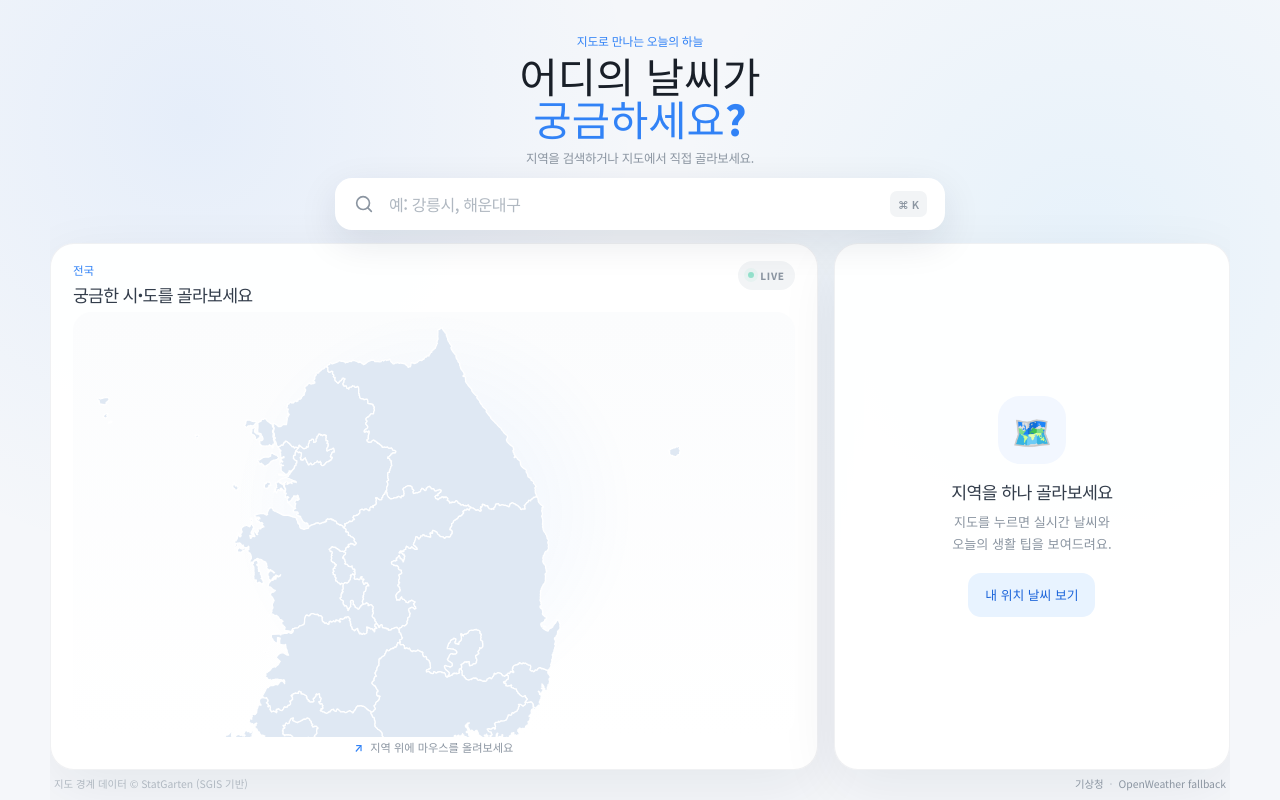
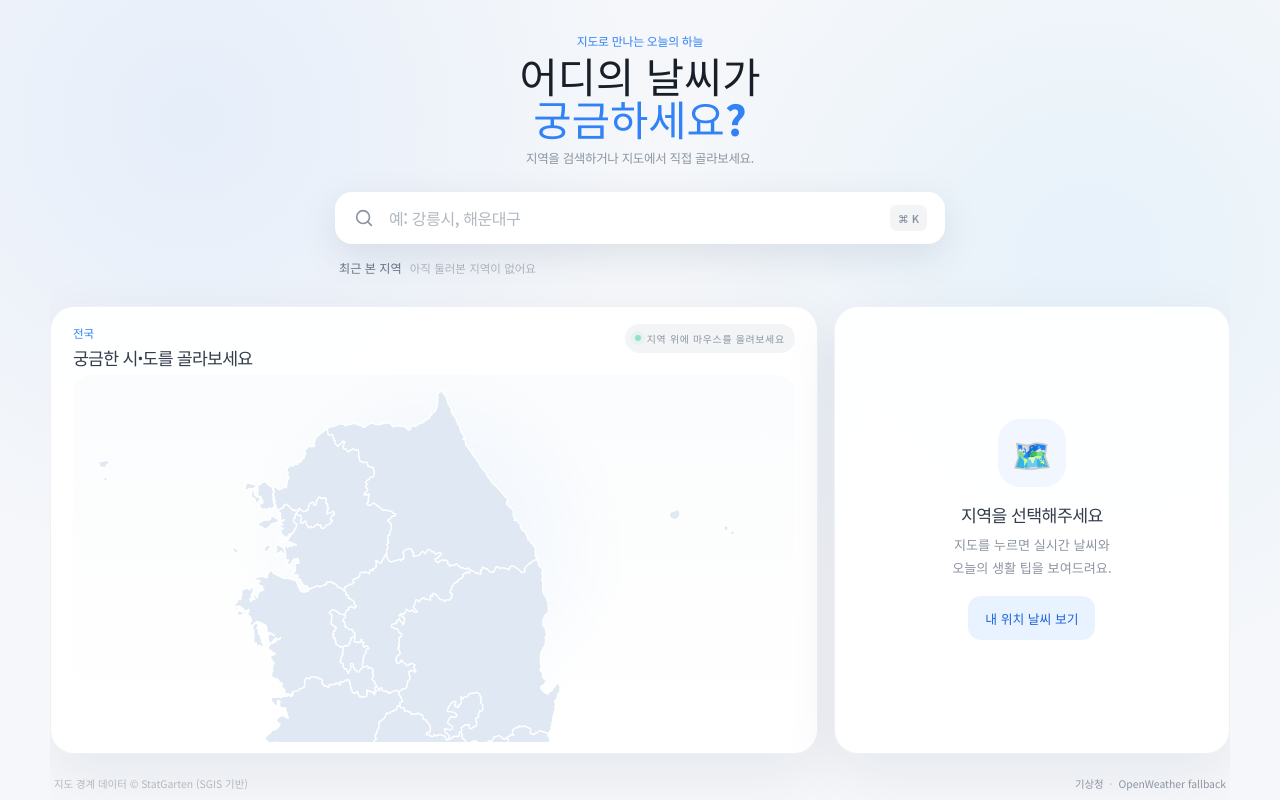
Before and after one commit to chaeeunwang/skala-vue, a Vue app: page / in a window 1280 px wide. Built offline with nearby package versions, Linux system fonts and the light colour scheme.

Commit message:
feat: refine map intro and recent regions

```diff
--- a/src/App.vue
+++ b/src/App.vue
@@ -188,6 +188,18 @@ const openSavedRegion = (item) => {
   if (province) selectDistrict(province, item.district)
 }
 
+const removeRecentRegion = (target) => {
+  recentRegions.value = recentRegions.value.filter(
+    (item) => item.provinceId !== target.provinceId || item.district !== target.district,
+  )
+
+  if (recentRegions.value.length) {
+    localStorage.setItem(RECENT_KEY, JSON.stringify(recentRegions.value))
+  } else {
+    localStorage.removeItem(RECENT_KEY)
+  }
+}
+
 const toggleFavorite = () => {
   if (!selectedProvince.value || !selectedDistrict.value) return
   const target = { provinceId: selectedProvince.value.id, district: selectedDistrict.value }
@@ -240,7 +252,7 @@ const handleSearchShortcut = (event) => {
 onMounted(() => {
   loadSearchIndex()
   document.addEventListener('keydown', handleSearchShortcut)
-  const introDelay = window.matchMedia('(prefers-reduced-motion: reduce)').matches ? 0 : 520
+  const introDelay = window.matchMedia('(prefers-reduced-motion: reduce)').matches ? 0 : 800
   introTimer = window.setTimeout(() => {
     isIntroComplete.value = true
   }, introDelay)
@@ -291,16 +303,32 @@ onUnmounted(() => {
         </ul>
       </div>
 
-      <div v-if="favorites.length || recentRegions.length" class="quick-regions">
-        <span>{{ favorites.length ? '즐겨찾는 지역' : '최근 본 지역' }}</span>
-        <button
+      <div class="quick-regions">
+        <span class="quick-regions-label">{{
+          favorites.length ? '즐겨찾는 지역' : '최근 본 지역'
+        }}</span>
+        <span v-if="!favorites.length && !recentRegions.length" class="quick-regions-empty">
+          아직 둘러본 지역이 없어요
+        </span>
+        <template
           v-for="item in (favorites.length ? favorites : recentRegions).slice(0, 4)"
           :key="`${item.provinceId}-${item.district}`"
-          type="button"
-          @click="openSavedRegion(item)"
         >
-          {{ item.district }}
-        </button>
+          <button v-if="favorites.length" type="button" @click="openSavedRegion(item)">
+            {{ item.district }}
+          </button>
+          <span v-else class="recent-region-chip">
+            <button type="button" @click="openSavedRegion(item)">{{ item.district }}</button>
+            <button
+              class="remove-recent-button"
+              type="button"
+              :aria-label="`${item.district} 최근 기록 삭제`"
+              @click="removeRecentRegion(item)"
+            >
+              ×
+            </button>
+          </span>
+        </template>
       </div>
     </section>
 
@@ -322,7 +350,7 @@ onUnmounted(() => {
             </nav>
             <h2 id="map-title">{{ mapGuide }}</h2>
           </div>
-          <span class="live-pill"><i></i> LIVE</span>
+          <span class="live-pill"><i></i> 지역 위에 마우스를 올려보세요</span>
         </div>
 
         <div class="map-stage" :class="{ 'is-drilled': selectedProvince }">
@@ -353,7 +381,7 @@ onUnmounted(() => {
             <span aria-hidden="true">←</span> 전국 지도
           </button>
         </div>
-        <p class="map-hint"><span aria-hidden="true">↗</span> 지역 위에 마우스를 올려보세요</p>
+        <!-- <p class="map-hint"><span aria-hidden="true">↗</span> 지역 위에 마우스를 올려보세요</p> -->
       </section>
 
       <aside class="weather-panel" aria-live="polite">
@@ -432,7 +460,7 @@ onUnmounted(() => {
 
         <div v-else class="panel-state empty-state">
           <span class="state-emoji" aria-hidden="true">🗺️</span>
-          <strong>지역을 하나 골라보세요</strong>
+          <strong>지역을 선택해주세요</strong>
           <p>지도를 누르면 실시간 날씨와<br />오늘의 생활 팁을 보여드려요.</p>
           <button type="button" @click="useMyLocation">내 위치 날씨 보기</button>
         </div>
--- a/src/assets/main.css
+++ b/src/assets/main.css
@@ -241,12 +241,26 @@ button:disabled {
 
 .quick-regions {
   display: flex;
+  width: 100%;
+  min-height: 28px;
   align-items: center;
-  justify-content: center;
-  gap: 7px;
-  margin-top: 14px;
+  justify-content: flex-start;
+  gap: 8px;
+  margin-top: 10px;
+  padding: 0 4px;
   color: #8b95a1;
   font-size: 0.76rem;
+}
+
+.quick-regions-label {
+  flex: 0 0 auto;
+  color: #6b7684;
+  font-weight: 700;
+}
+
+.quick-regions-empty {
+  color: #b0b8c1;
+  font-size: 0.72rem;
 }
 
 .quick-regions button {
@@ -265,6 +279,37 @@ button:disabled {
 .quick-regions button:hover {
   background: var(--blue-soft);
   color: var(--blue);
+}
+
+.recent-region-chip {
+  display: inline-flex;
+  align-items: center;
+  border-radius: 999px;
+  background: #e9edf2;
+  transition: background 150ms ease;
+}
+
+.recent-region-chip:hover {
+  background: var(--blue-soft);
+}
+
+.quick-regions .recent-region-chip > button {
+  background: transparent;
+}
+
+.quick-regions .recent-region-chip > button:first-child {
+  padding: 6px 4px 6px 10px;
+}
+
+.quick-regions .recent-region-chip .remove-recent-button {
+  padding: 5px 8px 6px 3px;
+  color: #8b95a1;
+  font-size: 0.82rem;
+  line-height: 1;
+}
+
+.quick-regions .recent-region-chip .remove-recent-button:hover {
+  color: #f04452;
 }
 
 .content-grid {
@@ -795,8 +840,8 @@ footer a {
     flex: 0 0 auto;
     padding: 22px 0 11px;
     transition:
-      opacity 700ms ease,
-      transform 900ms cubic-bezier(0.22, 1, 0.36, 1);
+      opacity 1300ms ease,
+      transform 1650ms cubic-bezier(0.22, 1, 0.36, 1);
   }
 
   .hero-kicker {
@@ -817,10 +862,11 @@ footer a {
   .search-area {
     width: min(610px, 100%);
     flex: 0 0 auto;
-    margin-bottom: 13px;
+    margin-top: 14px;
+    margin-bottom: 24px;
     transition:
-      opacity 700ms ease,
-      transform 900ms cubic-bezier(0.22, 1, 0.36, 1);
+      opacity 1300ms ease,
+      transform 1650ms cubic-bezier(0.22, 1, 0.36, 1);
   }
 
   .search-box {
@@ -838,7 +884,7 @@ footer a {
   }
 
   .quick-regions {
-    margin-top: 6px;
+    margin-top: 10px;
   }
 
   .app-shell:not(.is-ready) .hero,
@@ -851,19 +897,20 @@ footer a {
     min-height: 0;
     flex: 1 1 auto;
     gap: 16px;
+    margin-bottom: 16px;
     opacity: 0;
     pointer-events: none;
     transform: translateY(26px) scale(0.99);
     transition:
-      opacity 620ms ease,
-      transform 760ms cubic-bezier(0.22, 1, 0.36, 1);
+      opacity 1350ms ease,
+      transform 1500ms cubic-bezier(0.22, 1, 0.36, 1);
   }
 
   .app-shell.is-ready .content-grid {
     opacity: 1;
     pointer-events: auto;
     transform: none;
-    transition-delay: 210ms;
+    transition-delay: 480ms;
   }
 
   .map-card,
@@ -973,7 +1020,7 @@ footer a {
     flex: 0 0 auto;
     padding: 6px 4px 0;
     opacity: 0;
-    transition: opacity 500ms ease 420ms;
+    transition: opacity 900ms ease 950ms;
   }
 
   .app-shell.is-ready footer {
--- a/src/components/RegionMap.vue
+++ b/src/components/RegionMap.vue
@@ -1,5 +1,17 @@
 <script setup>
 import { nextTick, ref, watch } from 'vue'
+
+const DOKDO_GEOMETRY = {
+  '전국_시도_경계.svg': {
+    region: '경상북도',
+    path: ' M 743.5 164 L 746.2 160.8 L 749.6 162.4 L 749 166.3 L 745.6 167.2 Z M 752 169.2 L 754.4 167 L 757 168.7 L 756.1 171.8 L 753 172.1 Z',
+  },
+  '경상북도_시군구_경계.svg': {
+    region: '울릉군',
+    path: ' M 699 35 L 702.4 31 L 706.8 33.1 L 706 38 L 701.6 39.2 Z M 710 42 L 713 39.2 L 716.3 41.3 L 715.2 45.3 L 711.2 45.7 Z',
+    label: { x: 719, y: 48 },
+  },
+}
 
 const props = defineProps({
   file: { type: String, required: true },
@@ -78,6 +90,23 @@ const loadMap = async () => {
     const text = await response.text()
     const documentNode = new DOMParser().parseFromString(text, 'image/svg+xml')
     const svg = documentNode.documentElement
+    const dokdo = DOKDO_GEOMETRY[props.file]
+    const parentRegion = dokdo && svg.querySelector(`path[id="${dokdo.region}"]`)
+    if (parentRegion)
+      parentRegion.setAttribute('d', `${parentRegion.getAttribute('d')}${dokdo.path}`)
+    if (dokdo?.label) {
+      const label = documentNode.createElementNS('http://www.w3.org/2000/svg', 'text')
+      label.setAttribute('x', dokdo.label.x)
+      label.setAttribute('y', dokdo.label.y)
+      label.setAttribute('class', 'dokdo-label')
+      label.setAttribute('fill', '#6b7684')
+      label.setAttribute('font-size', '11')
+      label.setAttribute('font-weight', '800')
+      label.setAttribute('pointer-events', 'none')
+      label.setAttribute('aria-hidden', 'true')
+      // label.textContent = '독도'
+      svg.querySelector('g')?.append(label)
+    }
     svg.removeAttribute('width')
     svg.removeAttribute('height')
     svg.setAttribute('aria-label', '한국 행정구역 선택 지도')
```
